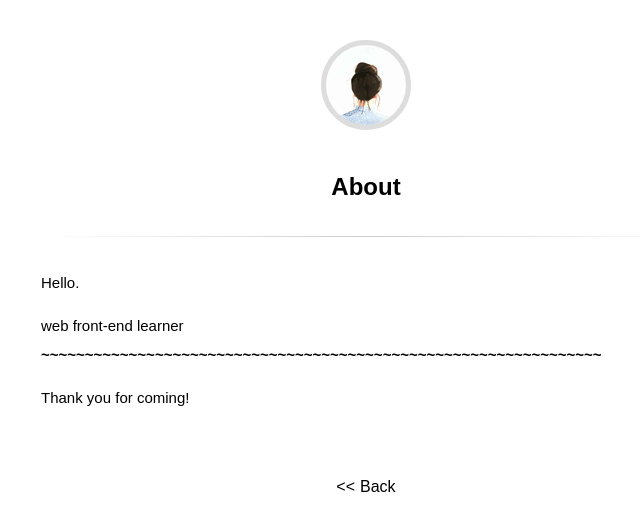
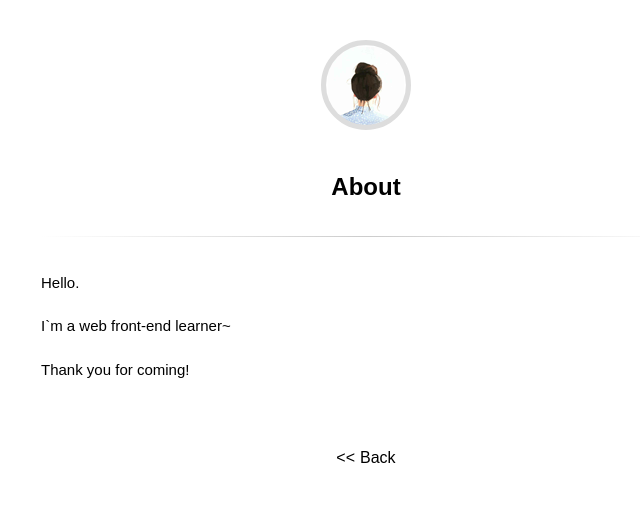
Before and after one commit to whyorwyh/whyorwyh.github.io, a Jekyll site: the page built from about.md, in a window 1280 px wide. Shown: the top 531 px of the page, without its empty margins (274-914 px from the left). Built offline with Jekyll 4.4.1, drawn with Linux system fonts in a browser that asks for light colours; some web fonts are replaced.

```diff
--- a/about.md
+++ b/about.md
@@ -5,7 +5,7 @@ title: About
 
 Hello.
 
-web front-end learner
-**~~~~~~~~~~~~~~~~~~~~~~~~~~~~~~~~~~~~~~~~~~~~~~~~~~~~~~~~~~~~~~~~**
+I`m a web front-end learner~
+
 
 Thank you for coming!
```
